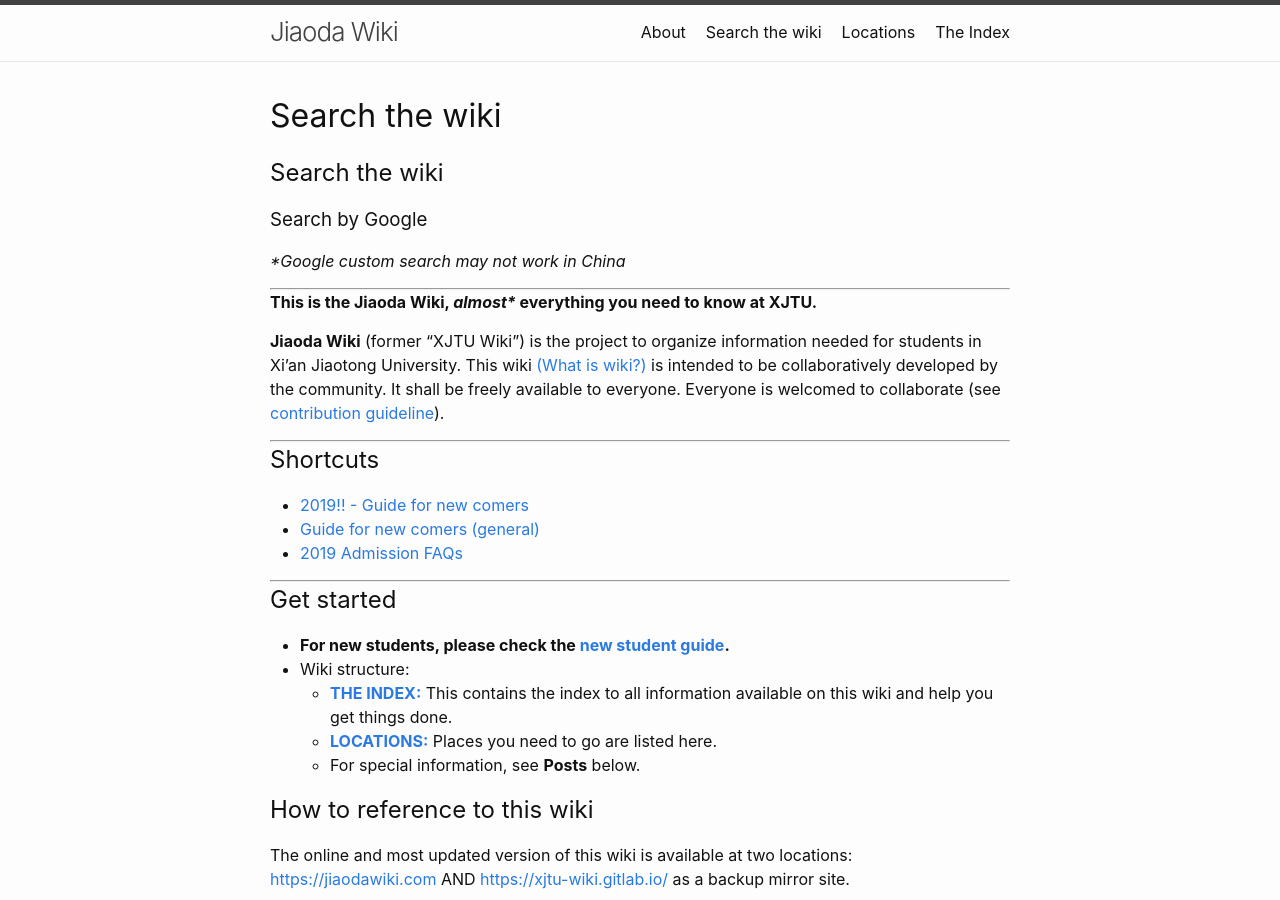
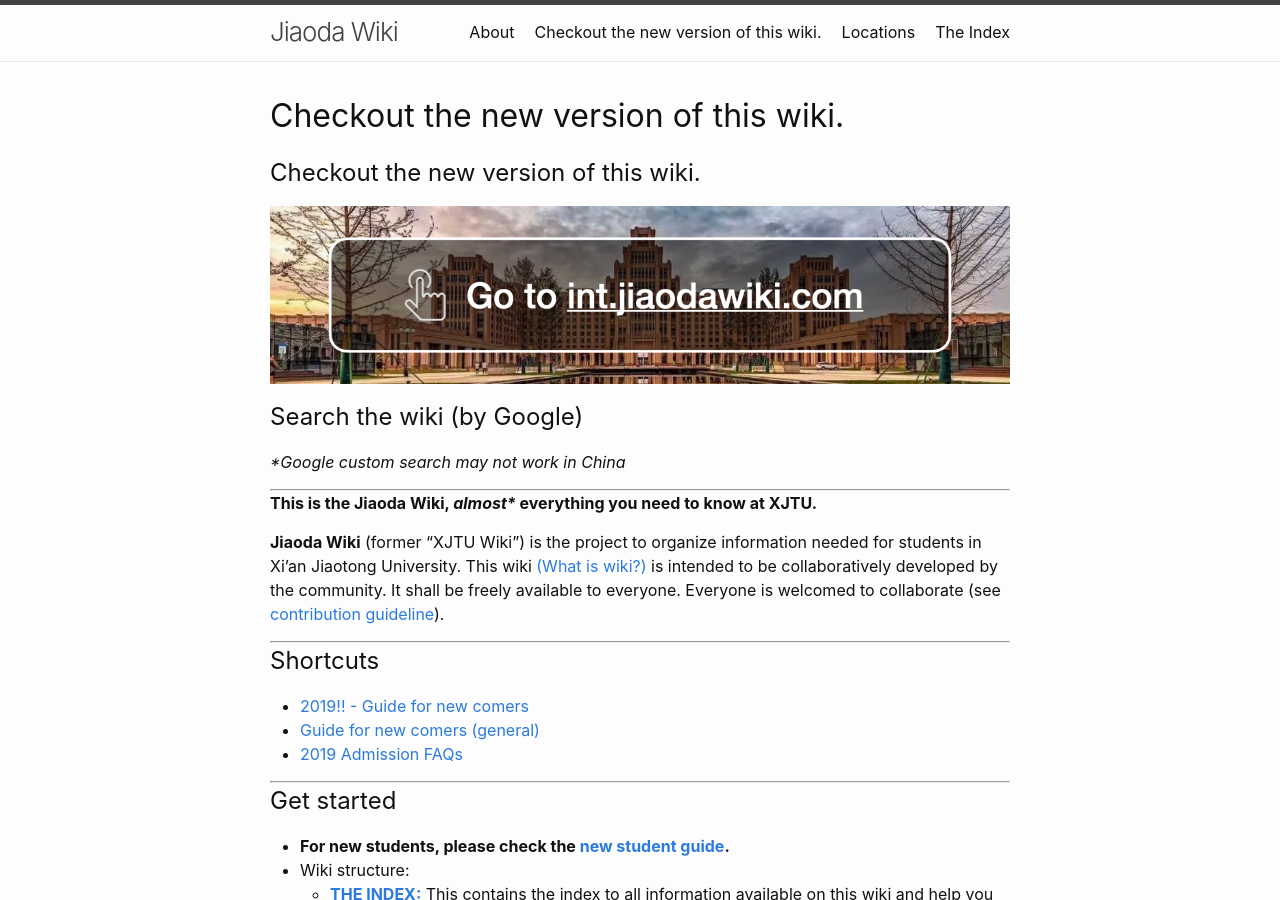
Before and after one commit to xjtu-wiki/xjtu-wiki.github.io, a Jekyll site: the page built from index.md, in a window 1280 px wide and 900 px high. Built offline with Jekyll 4.4.1, drawn with Linux system fonts in a browser that asks for light colours; comment, search, counter and statistics services are not loaded; our own code applies the rules of GitHub Pages for plain Markdown files.

Commit message:
Add cover image and link to wiki.js

```diff
--- a/index.md
+++ b/index.md
@@ -1,8 +1,12 @@
 ---
 layout: home
 ---
-## Search the wiki
-### Search by Google
+## Checkout the new version of this wiki.
+<a href="https://int.jiaodawiki.com">
+![](assets/img/iharbour-pano/int-banner.jpeg)
+</a>
+
+## Search the wiki (by Google)
 <script async src="https://cse.google.com/cse.js?cx=000245031814142933815:alqk4xr94xv"></script>
 <div class="gcse-search"></div>
 _*Google custom search may not work in China_
@@ -33,3 +37,5 @@ _*Google custom search may not work in China_
 The online and most updated version of this wiki is available at two locations: [https://jiaodawiki.com](https://jiaodawiki.com) AND [https://xjtu-wiki.gitlab.io/](https://xjtu-wiki.gitlab.io/) as a backup mirror site.
 
 For source code, please take a look at [the github repository](https://github.com/xjtu-wiki/xjtu-wiki.github.io)
+
+![](/assets/img/iharbour-pano/iharbour-cover.jpg)
```
Also changed, not shown: assets/img/iharbour-pano/iharbour-cover.jpg (added), assets/img/iharbour-pano/int-banner.jpeg (added).
